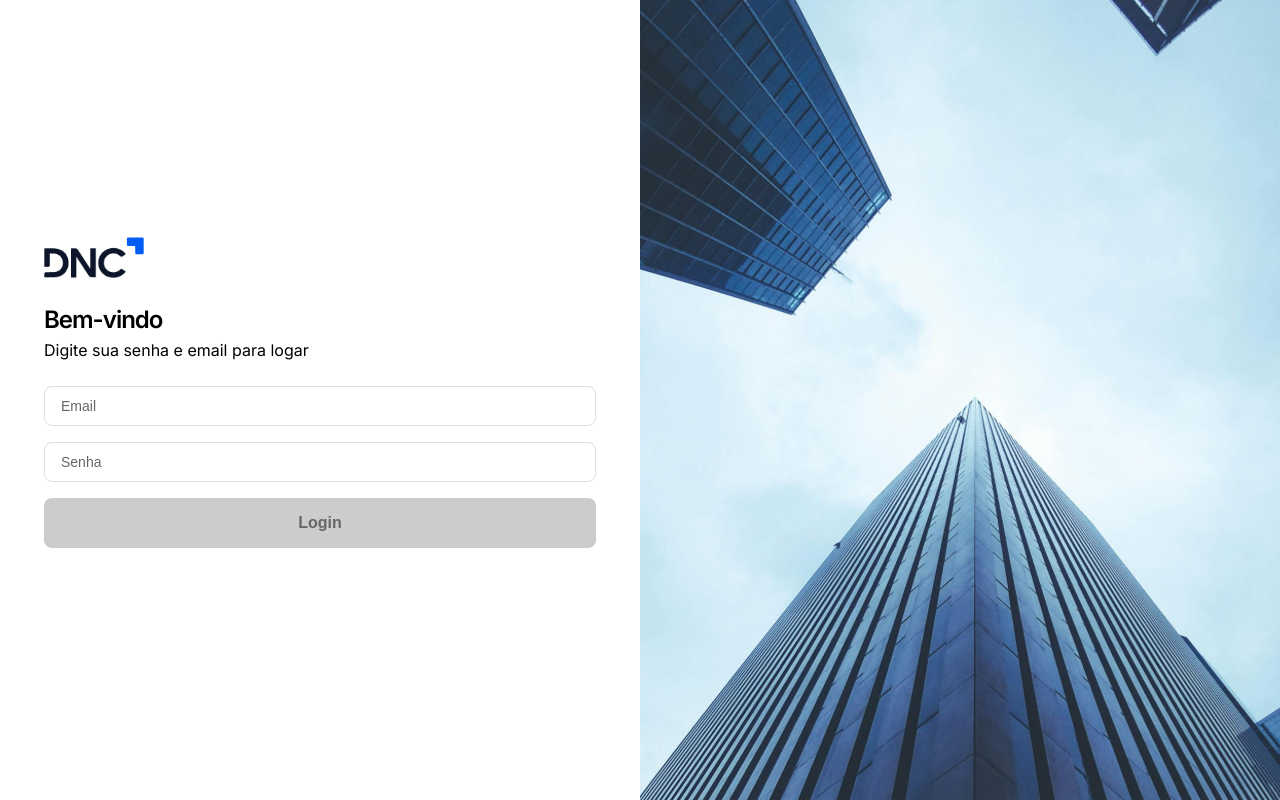
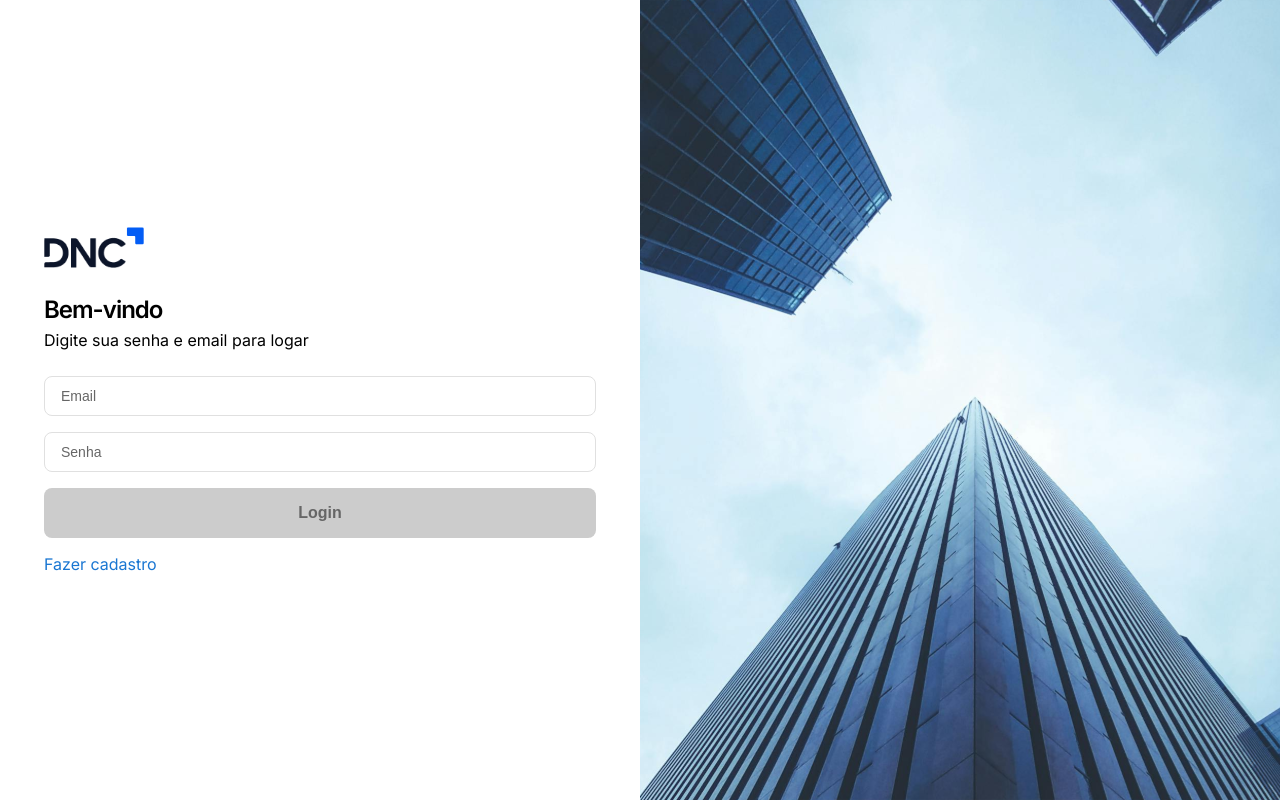
Before and after one commit to LuizBarcelar/dnc-sales-dashboard-luiz, a React (Vite) app: page / in a window 1280 px wide. Built offline with nearby package versions, Linux system fonts and the light colour scheme; no server answers.

Commit message:
Atualiza tela de cadastro com validação de senha e UX

```diff
--- a/src/pages/Login.tsx
+++ b/src/pages/Login.tsx
@@ -10,7 +10,7 @@ import { BannerImage, Logo, StyledH1, StyledP } from '@/components'
 import FormComponent from '@/components/FormComponent'
 
 // HOOKS
-import { useFormValidation, usePost } from '@/hooks'
+import { useFormValidation, useGet, usePost } from '@/hooks'
 
 // UTILS
 import { jwtExpirationDateConverter, pxToRem } from '@/utils'
@@ -21,11 +21,13 @@ import type {
   MessageProps,
   LoginData,
   LoginPostData,
+  HighlightsData,
 } from '@/types'
 
 // REDUX
 import { useSelector } from 'react-redux'
 import type { RootState } from '@/redux'
+import { Link } from 'react-router-dom'
 
 function Login() {
   const navigate = useNavigate()
@@ -56,6 +58,8 @@ function Login() {
         }
     }
   }
+
+  useGet<HighlightsData[]>('sales/highlights')
 
   const handleSubmit = async (e: React.FormEvent) => {
     e.preventDefault()
@@ -119,6 +123,12 @@ function Login() {
                 ]}
                 message={handleMessage()}
               />
+              <Link
+                to={'/cadastro'}
+                style={{ textDecoration: 'none', color: '#1976d2' }}
+              >
+                Fazer cadastro
+              </Link>
             </Container>
           </Grid>
           <Grid item sm={6} sx={{ display: { xs: 'none', sm: 'block' } }}>
```
